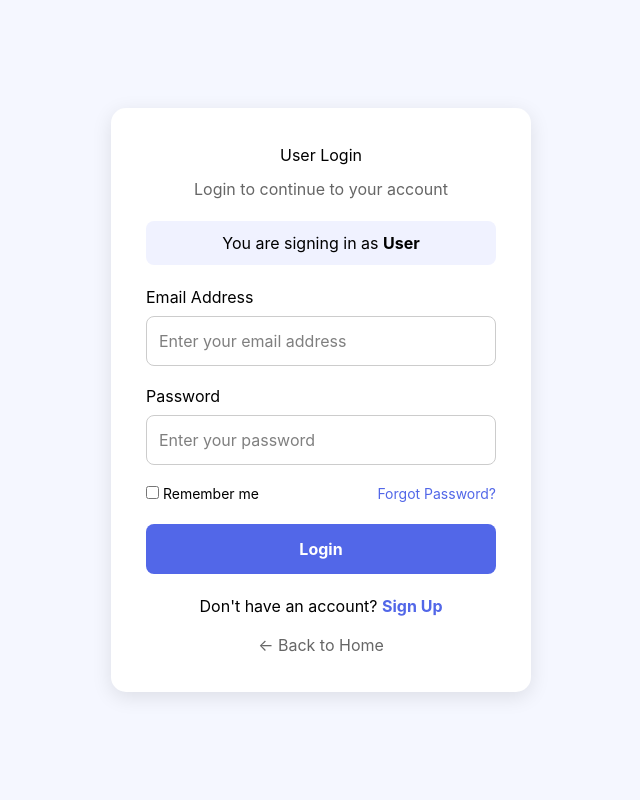
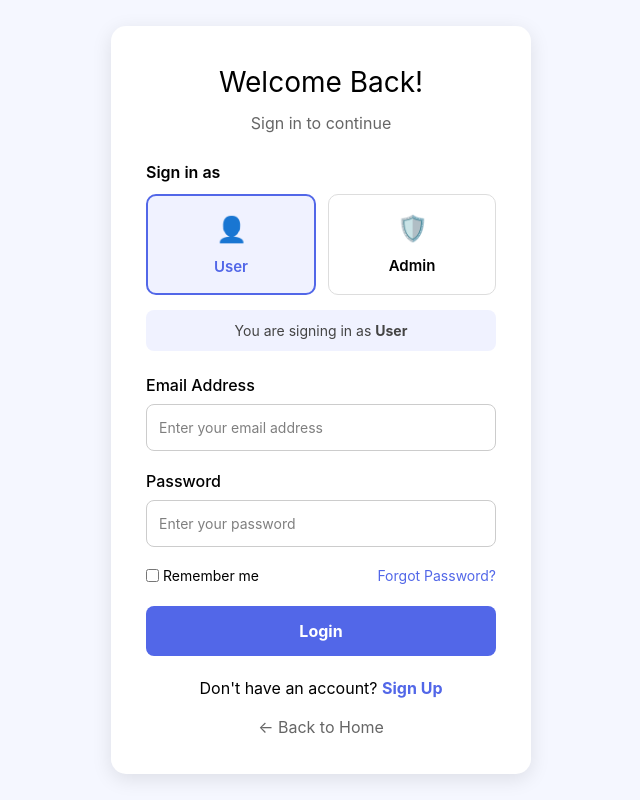
Before and after one commit to Sandradanny/Event-ticketing-platform-project-, a React (Vite) app in the folder eventhub-frontend/: page /login in a window 1280 px wide. Shown: the whole page, without its empty margins (319-959 px from the left). Built offline with nearby package versions, Linux system fonts and the light colour scheme.

Commit message:
Add homepage components and project structure

```diff
--- a/eventhub-frontend/src/pages/Login.jsx
+++ b/eventhub-frontend/src/pages/Login.jsx
@@ -1,15 +1,17 @@
 import { useState } from "react";
-import { useNavigate, useSearchParams } from "react-router-dom";
+import { useNavigate } from "react-router-dom";
 
 export default function Login() {
   const navigate = useNavigate();
-  const [searchParams] = useSearchParams();
 
-  // Gets the role selected from the homepage
-  const role = searchParams.get("role") || "user";
+  // User or Admin
+  const [role, setRole] = useState("user");
 
+  // Form values
   const [email, setEmail] = useState("");
   const [password, setPassword] = useState("");
+
+  // Login state
   const [loading, setLoading] = useState(false);
   const [message, setMessage] = useState("");
 
@@ -28,9 +30,7 @@ export default function Login() {
             "Content-Type": "application/json",
           },
 
-          // IMPORTANT:
-          // Only email and password are sent.
-          // We are NOT sending role.
+          // Send email and password to backend
           body: JSON.stringify({
             email: email,
             password: password,
@@ -46,17 +46,21 @@ export default function Login() {
 
       console.log("Login successful:", data);
 
-      // Save the response from the backend
+      // Save logged-in user
       localStorage.setItem("user", JSON.stringify(data));
 
-      // Save which login option was selected
+      // Save selected role
       localStorage.setItem("selectedRole", role);
 
       setMessage("Login successful!");
 
-      // Send user to events page
+      // Redirect based on selected role
       setTimeout(() => {
+        if (role === "admin") {
+          navigate("/admin/dashboard");
+        } else {
           navigate("/events");
+        }
       }, 700);
 
     } catch (error) {
@@ -77,29 +81,86 @@ export default function Login() {
 
         {/* TITLE */}
         <h2 style={styles.title}>
-          {role === "admin" ? "Admin Login" : "User Login"}
+          Welcome Back!
         </h2>
 
         <p style={styles.subtitle}>
-          {role === "admin"
-            ? "Login to access your admin account"
-            : "Login to continue to your account"}
+          Sign in to continue
         </p>
+
+
+        {/* =========================
+            ROLE SELECTION
+        ========================== */}
+
+        <p style={styles.roleTitle}>
+          Sign in as
+        </p>
+
+        <div style={styles.roleContainer}>
+
+          {/* USER BUTTON */}
+          <button
+            type="button"
+            onClick={() => {
+              setRole("user");
+              setMessage("");
+            }}
+            style={{
+              ...styles.roleButton,
+              ...(role === "user" ? styles.activeRole : {}),
+            }}
+          >
+            <span style={styles.roleIcon}>👤</span>
+
+            <span>User</span>
+          </button>
+
+
+          {/* ADMIN BUTTON */}
+          <button
+            type="button"
+            onClick={() => {
+              setRole("admin");
+              setMessage("");
+            }}
+            style={{
+              ...styles.roleButton,
+              ...(role === "admin" ? styles.activeRole : {}),
+            }}
+          >
+            <span style={styles.roleIcon}>🛡️</span>
+
+            <span>Admin</span>
+          </button>
+
+        </div>
+
 
         {/* SELECTED ROLE */}
         <div style={styles.roleBox}>
+
           You are signing in as{" "}
+
           <strong>
             {role === "admin" ? "Admin" : "User"}
           </strong>
+
         </div>
+
+
+        {/* =========================
+            LOGIN FORM
+        ========================== */}
 
         <form onSubmit={handleLogin}>
 
           {/* EMAIL */}
           <div style={styles.field}>
 
-            <label>Email Address</label>
+            <label style={styles.label}>
+              Email Address
+            </label>
 
             <input
               type="email"
@@ -112,10 +173,13 @@ export default function Login() {
 
           </div>
 
+
           {/* PASSWORD */}
           <div style={styles.field}>
 
-            <label>Password</label>
+            <label style={styles.label}>
+              Password
+            </label>
 
             <input
               type="password"
@@ -128,13 +192,16 @@ export default function Login() {
 
           </div>
 
+
           {/* OPTIONS */}
           <div style={styles.options}>
 
-            <label>
+            <label style={styles.remember}>
               <input type="checkbox" />
+
               {" "}Remember me
             </label>
+
 
             <button
               type="button"
@@ -150,25 +217,40 @@ export default function Login() {
 
           </div>
 
+
           {/* LOGIN BUTTON */}
           <button
             type="submit"
             disabled={loading}
-            style={styles.loginButton}
+            style={{
+              ...styles.loginButton,
+              opacity: loading ? 0.7 : 1,
+            }}
           >
             {loading ? "Logging in..." : "Login"}
           </button>
 
         </form>
 
+
         {/* MESSAGE */}
         {message && (
-          <p style={styles.message}>
+          <p
+            style={{
+              ...styles.message,
+
+              color: message.includes("successful")
+                ? "green"
+                : "red",
+            }}
+          >
             {message}
           </p>
         )}
 
-        {/* SIGN UP */}
+
+        {/* SIGN UP - USER ONLY */}
+        {role === "user" && (
           <p style={styles.signupText}>
 
             Don't have an account?{" "}
@@ -182,8 +264,10 @@ export default function Login() {
             </button>
 
           </p>
+        )}
 
-        {/* CHANGE LOGIN TYPE */}
+
+        {/* BACK TO HOME */}
         <button
           type="button"
           onClick={() => navigate("/")}
@@ -198,108 +282,269 @@ export default function Login() {
   );
 }
 
+
+/* ==========================================
+   STYLES
+========================================== */
+
 const styles = {
+
   container: {
     minHeight: "100vh",
+
     display: "flex",
     justifyContent: "center",
     alignItems: "center",
+
     backgroundColor: "#f5f7ff",
+
     padding: "20px",
   },
+
 
   card: {
     width: "100%",
     maxWidth: "420px",
+
     backgroundColor: "white",
+
     padding: "35px",
+
     borderRadius: "15px",
-    boxShadow: "0 5px 20px rgba(0, 0, 0, 0.1)",
+
+    boxShadow:
+      "0 5px 20px rgba(0, 0, 0, 0.1)",
   },
+
 
   title: {
     textAlign: "center",
+
+    marginBottom: "8px",
+
+    fontSize: "28px",
+  },
+
+
+  subtitle: {
+    textAlign: "center",
+
+    color: "#666",
+
+    marginBottom: "25px",
+  },
+
+
+  /* ROLE */
+
+  roleTitle: {
+    fontWeight: "600",
+
     marginBottom: "10px",
   },
 
-  subtitle: {
-    textAlign: "center",
-    color: "#666",
-    marginBottom: "20px",
+
+  roleContainer: {
+    display: "flex",
+
+    gap: "12px",
+
+    marginBottom: "15px",
   },
+
+
+  roleButton: {
+    flex: 1,
+
+    padding: "15px",
+
+    border: "1px solid #ddd",
+
+    borderRadius: "10px",
+
+    backgroundColor: "white",
+
+    cursor: "pointer",
+
+    display: "flex",
+
+    flexDirection: "column",
+
+    alignItems: "center",
+
+    gap: "7px",
+
+    fontSize: "15px",
+
+    fontWeight: "600",
+  },
+
+
+  activeRole: {
+    border: "2px solid #5267e8",
+
+    backgroundColor: "#f0f2ff",
+
+    color: "#5267e8",
+  },
+
+
+  roleIcon: {
+    fontSize: "25px",
+  },
+
 
   roleBox: {
     textAlign: "center",
+
     backgroundColor: "#f0f2ff",
+
     padding: "10px",
+
     borderRadius: "8px",
-    marginBottom: "20px",
+
+    marginBottom: "22px",
+
+    fontSize: "14px",
+
+    color: "#444",
   },
+
+
+  /* FORM */
 
   field: {
     marginBottom: "18px",
   },
 
+
+  label: {
+    display: "block",
+
+    marginBottom: "7px",
+
+    fontWeight: "500",
+  },
+
+
   input: {
     width: "100%",
+
     padding: "12px",
-    marginTop: "7px",
+
     border: "1px solid #ccc",
+
     borderRadius: "8px",
+
     boxSizing: "border-box",
+
+    fontSize: "14px",
   },
+
+
+  /* OPTIONS */
 
   options: {
     display: "flex",
+
     justifyContent: "space-between",
+
     alignItems: "center",
+
     marginBottom: "20px",
+
     fontSize: "14px",
   },
 
+
+  remember: {
+    display: "flex",
+
+    alignItems: "center",
+
+    gap: "4px",
+  },
+
+
   forgotButton: {
     border: "none",
+
     background: "none",
+
     color: "#5267e8",
+
     cursor: "pointer",
   },
 
+
+  /* LOGIN */
+
   loginButton: {
     width: "100%",
+
     padding: "13px",
+
     backgroundColor: "#5267e8",
+
     color: "white",
+
     border: "none",
+
     borderRadius: "8px",
+
     cursor: "pointer",
+
     fontSize: "16px",
+
     fontWeight: "bold",
   },
 
+
   message: {
     textAlign: "center",
+
     marginTop: "15px",
+
+    fontSize: "14px",
   },
+
+
+  /* SIGN UP */
 
   signupText: {
     textAlign: "center",
+
     marginTop: "20px",
   },
 
+
   signupButton: {
     border: "none",
+
     background: "none",
+
     color: "#5267e8",
+
     cursor: "pointer",
+
     fontWeight: "bold",
   },
 
+
+  /* BACK */
+
   backButton: {
     display: "block",
+
     margin: "15px auto 0",
+
     border: "none",
+
     background: "none",
+
     color: "#666",
+
     cursor: "pointer",
   },
+
 };
```
Lines whose indentation alone changed are shown as unchanged.
